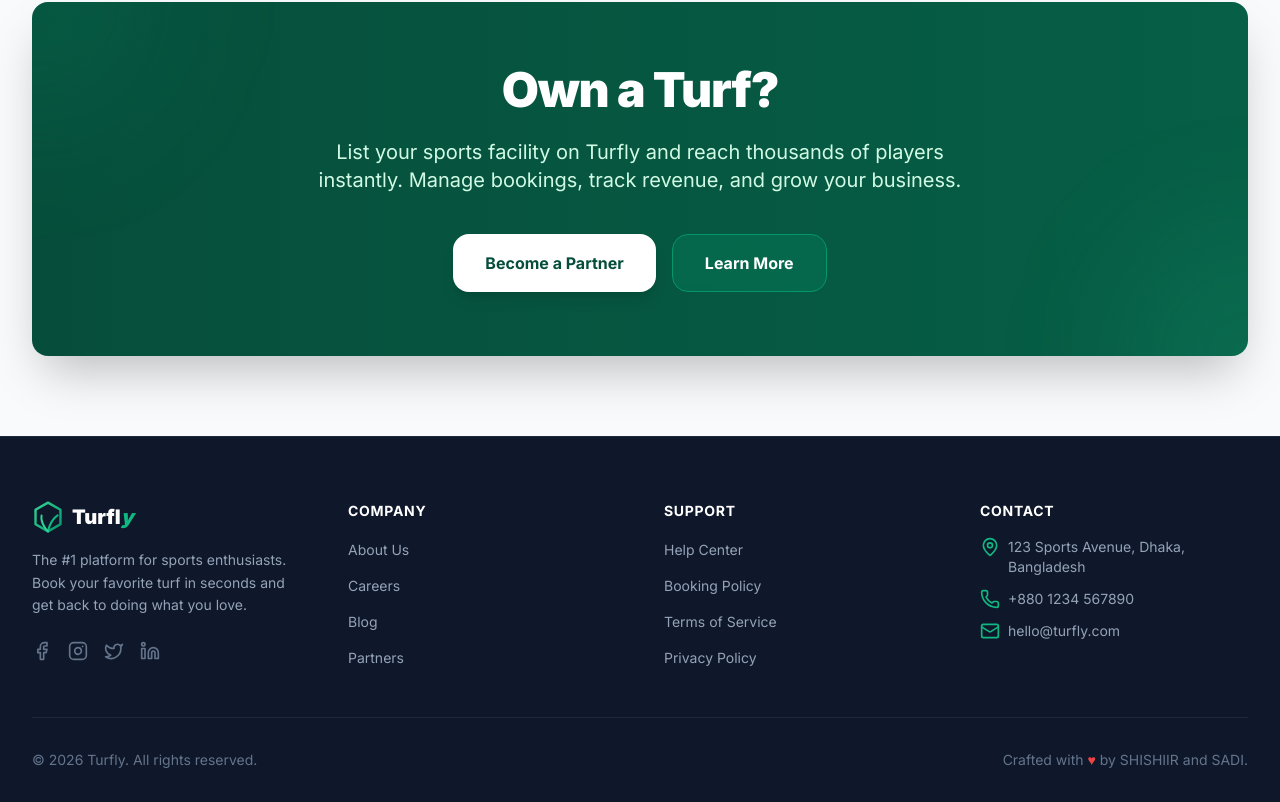
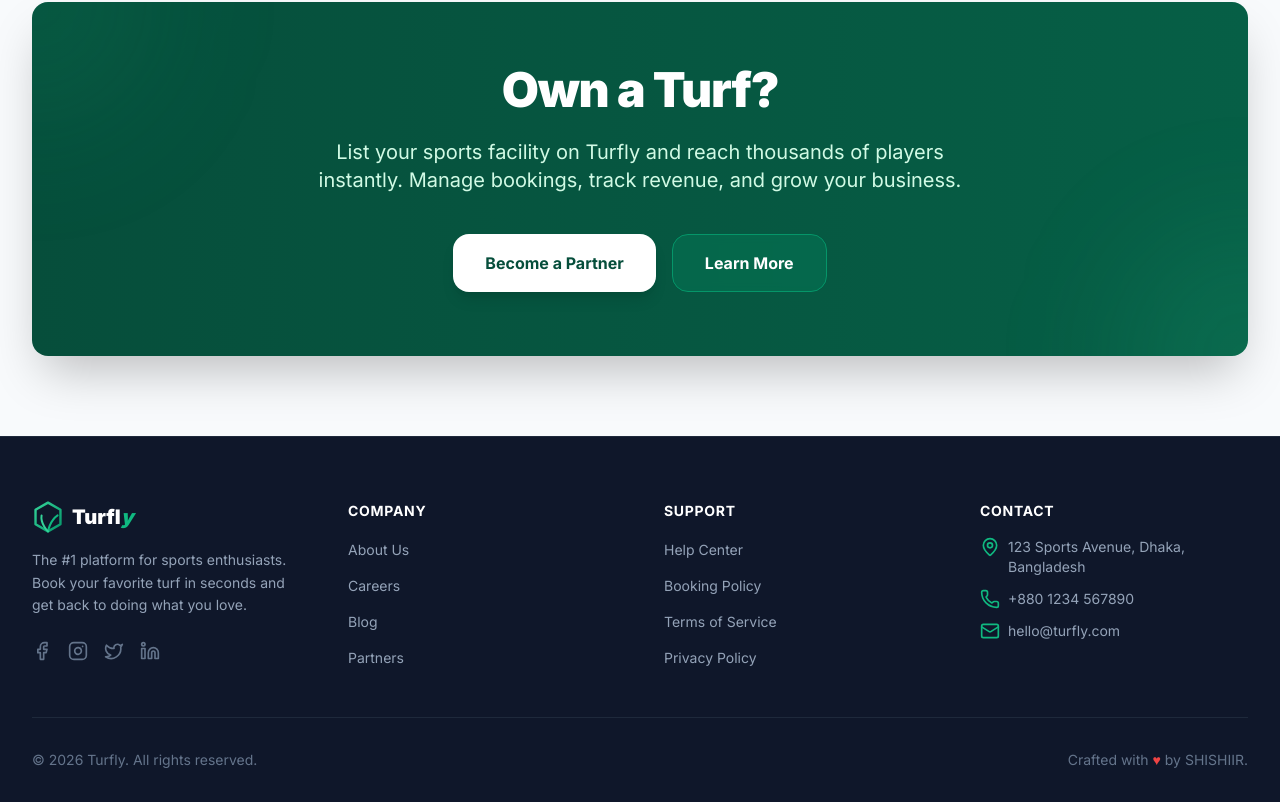
Before and after one commit to hossain-2002/Turfly, a React (Vite) app: page /login in a window 1280 px wide. Shown: the part 2347-3149 px from the top of the page. Built offline with nearby package versions, Linux system fonts and the light colour scheme.

Commit message:
Update Footer

```diff
--- a/components/Layout.tsx
+++ b/components/Layout.tsx
@@ -99,7 +99,7 @@ const Layout: React.FC<LayoutProps> = ({ children }) => {
               &copy; 2026 Turfly. All rights reserved.
             </p>
             <div className="flex space-x-6 mt-4 md:mt-0">
-              <span className="text-slate-500 text-sm">Crafted with <span className="text-red-500">♥</span> by SHISHIIR and SADI.</span>
+              <span className="text-slate-500 text-sm">Crafted with <span className="text-red-500">♥</span> by SHISHIIR.</span>
             </div>
           </div>
         </div>
```
